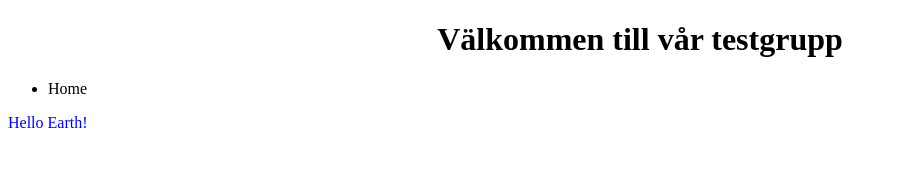
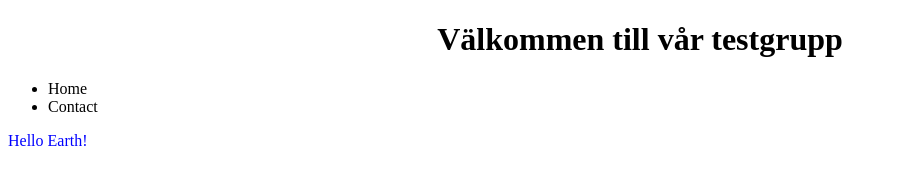
Before and after one commit to Memai2023/testgruppen, a plain HTML site: page src/index.html in a window 1280 px wide. Shown: the whole page, without its empty margins (0-897 px from the left). Drawn offline with Linux system fonts and the light colour scheme.

Commit message:
meny item

```diff
--- a/src/index.html
+++ b/src/index.html
@@ -15,6 +15,7 @@
     <nav>
       <ul>
         <li>Home</li>
+        <li>Contact</li>
       </ul>
     </nav>
  </header>
```
